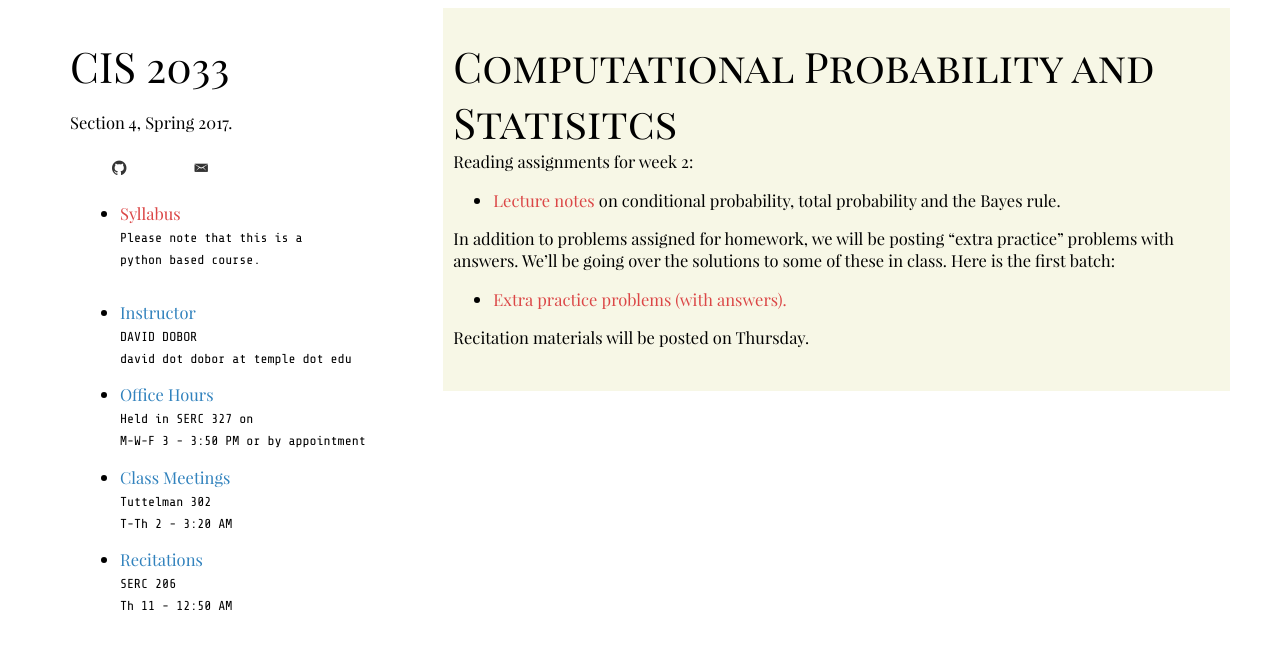
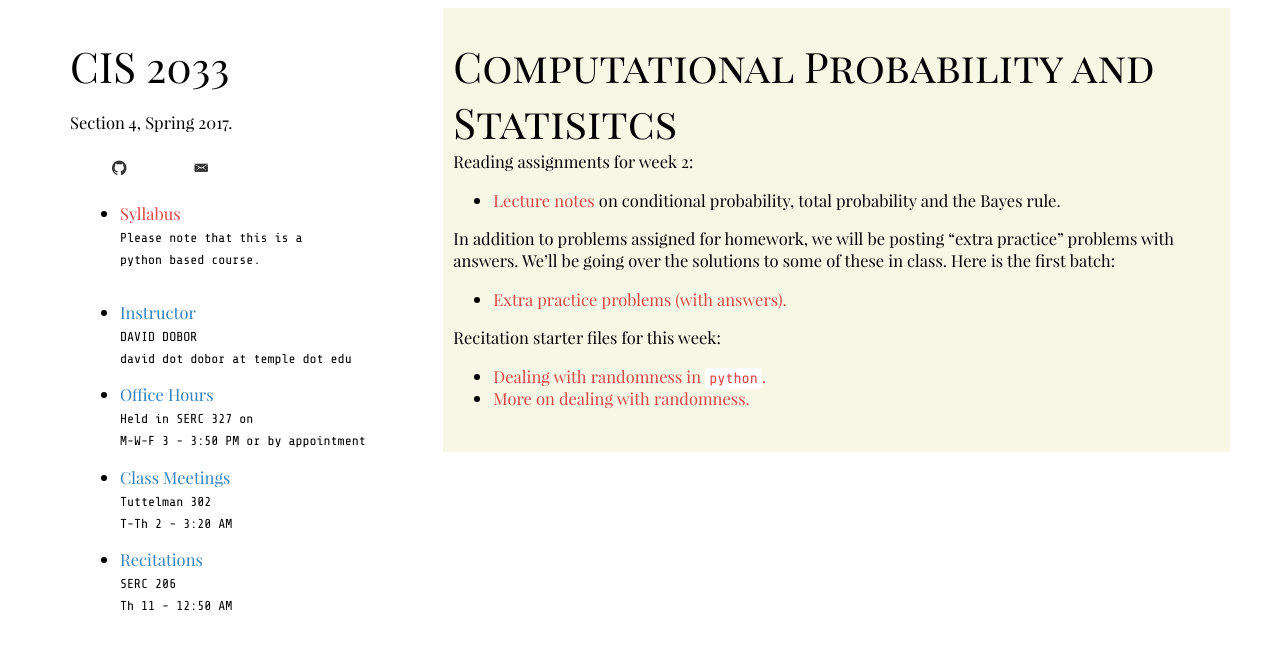
Before and after one commit to Robertus100/2033-Spring-17, a Jekyll site: the page built from _posts/2017-01-24-lecs3_4_Bayes1.md, in a window 1280 px wide. Shown: the top 649 px of the page. Built offline with Jekyll 4.4.1, drawn with Linux system fonts in a browser that asks for light colours; some web fonts are replaced.

Commit message:
add recit 2 files, correct lecs 3-4 typos

```diff
--- a/_posts/2017-01-24-lecs3_4_Bayes1.md
+++ b/_posts/2017-01-24-lecs3_4_Bayes1.md
@@ -19,4 +19,8 @@ these in class. Here is the first batch:
   <li><a href="2/lectures_34/ProblemPool.pdf">Extra practice problems (with answers).</a></li>
 </ul>
 
-Recitation materials will be posted on Thursday.
+Recitation starter files for this week:
+<ul>
+  <li><a href="https://github.com/david-dobor/2033-Spring-17/blob/master/Recitations/1-2-3/Recitation_2_a_clean.ipynb">Dealing with randomness in <code>python</code>.</a></li>
+  <li><a href="https://github.com/david-dobor/2033-Spring-17/blob/master/Recitations/1-2-3/Recitation_2_b_clean.ipynb">More on dealing with randomness.</a></li>
+</ul>
```
Also changed, not shown: HWK/1hwk/TetraDie.png (added), 10 other files.
